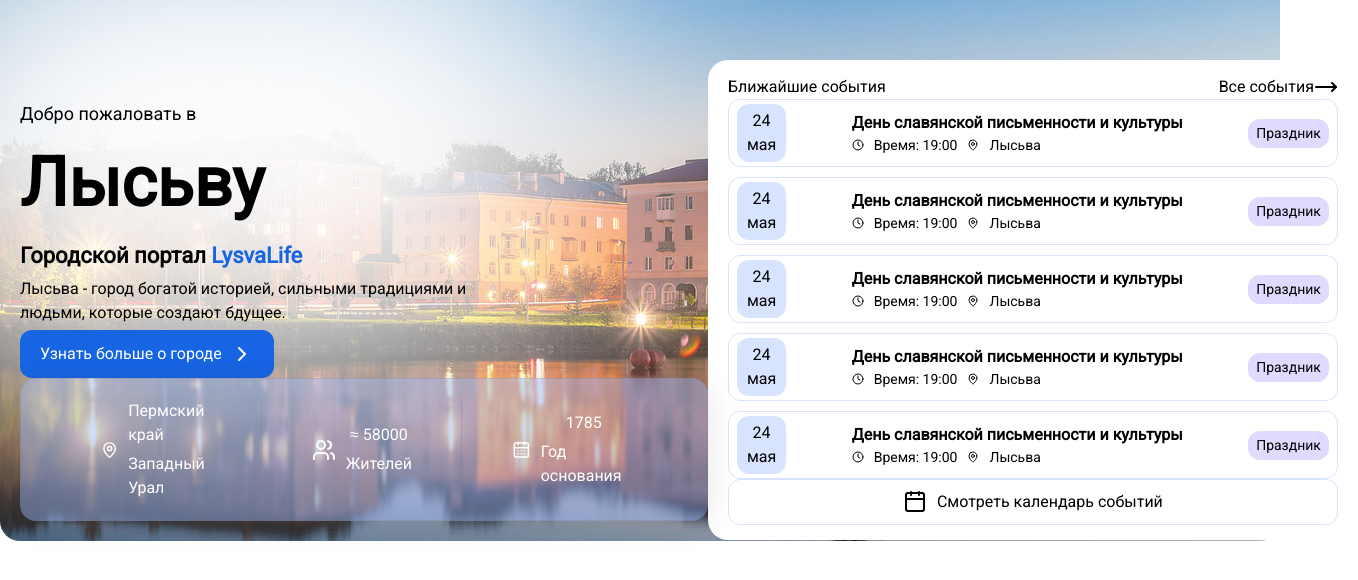
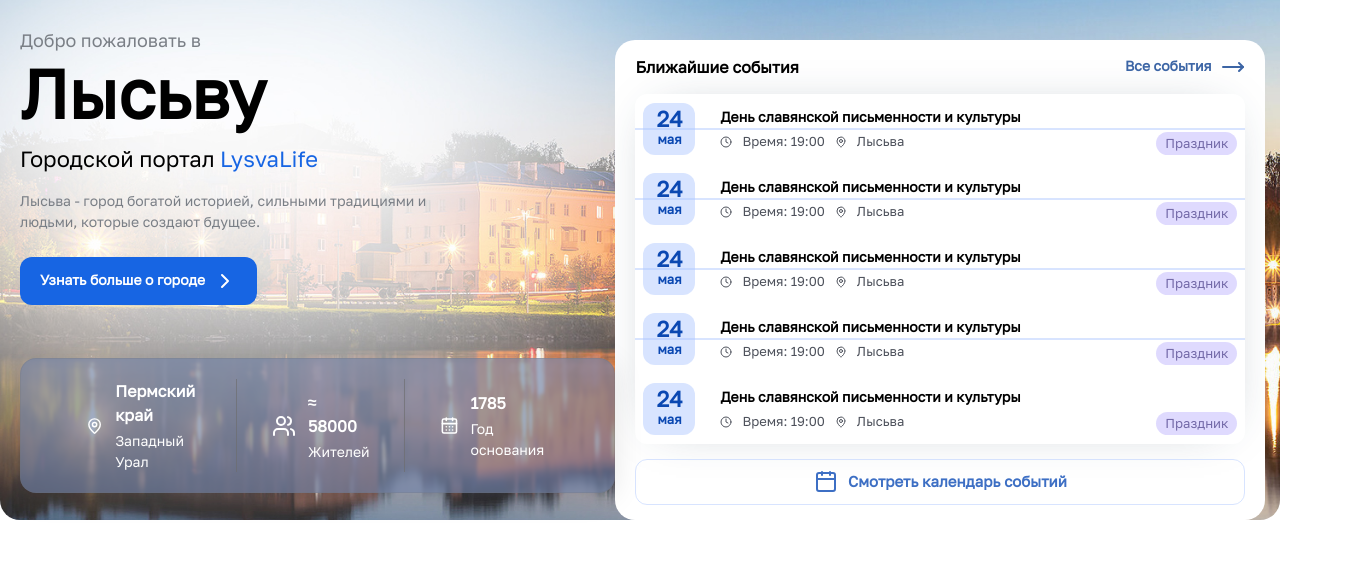
Before and after one commit to Poolryz/cityPortal, a Next.js app: page / in a window 1280 px wide. Shown: the top 580 px of the page, 1358 px wide, since content can reach past the window. Built offline with nearby package versions, Linux system fonts and the light colour scheme.

Commit message:
Изменение стилей для главной страницы -Убрал (пока) не нужные layout

```diff
--- a/src/app/(auth)/layout.tsx
+++ /dev/null
@@ -1,12 +0,0 @@
-import '@/app/globals.scss'
-
-export const metadata = {
-}
-
-export default function AuthLayout({ children }) {
-    return (
-        <>
-            {children}
-        </>
-    )
-}
--- a/src/app/(private)/admin/layout.tsx
+++ /dev/null
@@ -1,7 +0,0 @@
-export default function AdminLayout({ children }) {
-    return (
-        <main>
-            {children}
-        </main>
-    )
-}
--- a/src/app/(public)/layout.tsx
+++ /dev/null
@@ -1,16 +0,0 @@
-import HeaderComponent from "@/components/HeaderComponent/HeaderComponent"
-
-export const metadata = {
-}
-
-export default function PublicLayout({ children }) {
-    return (
-        <>
-            <HeaderComponent />
-            <main className='_container'>
-                {children}
-            </main>
-            <footer></footer>
-        </>
-    )
-}
--- a/src/app/layout.tsx
+++ b/src/app/layout.tsx
@@ -1,18 +1,23 @@
 import '@/app/globals.scss'
-import { Roboto } from 'next/font/google'
+import { Golos_Text } from 'next/font/google'
+import type { Viewport } from 'next'
 
-const roboto = Roboto({
+export const viewport: Viewport = {
+}
+
+const golosText = Golos_Text({
   weight: '400',
-  subsets: ['latin'],
 })
 
 
 export const metadata = {
+
 }
 
 export default function RootLayout({ children }) {
   return (
-    <html lang="en" className={roboto.className}>
+    <html lang="en" className={golosText.className}>
+      <meta name="viewport" content=""></meta>
       <body>
         {children}
       </body>
--- a/src/app/styles.module.scss
+++ b/src/app/styles.module.scss
@@ -1,30 +1,32 @@
 .hero {
     &__body {
         background: url("/heroBg.jpg") no-repeat center/100%;
-        padding: 60px 0 0;
         border-radius: 0 0 20px 20px;
+        min-height: 520px;
     }
 
     &__content {
         display: flex;
         justify-content: space-between;
-        height: 100%;
+        min-height: 520px;
     }
 
 
     &__left {
         display: flex;
         flex-direction: column;
-        justify-content: space-between;
-        padding: 40px 0 20px 0;
+        justify-content: space-around;
+
     }
 
-    &__right {}
+    &__right {
+        align-self: flex-end;
+    }
 }
 
 .container {
     max-width: 1640px;
     padding: 0 20px;
     margin: 0 auto;
-    height: 100%;
+    min-height: 520px;
 }
--- a/src/components/EventHeroComponent/EventHeroComponent.tsx
+++ b/src/components/EventHeroComponent/EventHeroComponent.tsx
@@ -11,7 +11,7 @@ function EventHeroComponent() {
                 </div>
                 <ul className={styles["event-hero__list"]}>
                     <li className={styles["event-hero__item"]}>
-                        <div className={styles["event-hero__date"]}><div className={styles["event-hero__number"]}>24</div><div className={styles["event-hero__month"]}></div> мая</div>
+                        <div className={styles["event-hero__date"]}><div className={styles["event-hero__number"]}>24</div><div className={styles["event-hero__month"]}>мая</div> </div>
                         <div className={styles["event-hero__info"]}>
                             <div className={styles["event-hero__name"]}>День славянской письменности и культуры</div>
                             <div className={styles["event-hero__location"]}>
@@ -23,7 +23,7 @@ function EventHeroComponent() {
                         </div>
                     </li>
                     <li className={styles["event-hero__item"]}>
-                        <div className={styles["event-hero__date"]}><div className={styles["event-hero__number"]}>24</div><div className={styles["event-hero__month"]}></div> мая</div>
+                        <div className={styles["event-hero__date"]}><div className={styles["event-hero__number"]}>24</div><div className={styles["event-hero__month"]}>мая</div> </div>
                         <div className={styles["event-hero__info"]}>
                             <div className={styles["event-hero__name"]}>День славянской письменности и культуры</div>
                             <div className={styles["event-hero__location"]}>
@@ -35,7 +35,7 @@ function EventHeroComponent() {
                         </div>
                     </li>
                     <li className={styles["event-hero__item"]}>
-                        <div className={styles["event-hero__date"]}><div className={styles["event-hero__number"]}>24</div><div className={styles["event-hero__month"]}></div> мая</div>
+                        <div className={styles["event-hero__date"]}><div className={styles["event-hero__number"]}>24</div><div className={styles["event-hero__month"]}>мая</div> </div>
                         <div className={styles["event-hero__info"]}>
                             <div className={styles["event-hero__name"]}>День славянской письменности и культуры</div>
                             <div className={styles["event-hero__location"]}>
@@ -47,7 +47,7 @@ function EventHeroComponent() {
                         </div>
                     </li>
                     <li className={styles["event-hero__item"]}>
-                        <div className={styles["event-hero__date"]}><div className={styles["event-hero__number"]}>24</div><div className={styles["event-hero__month"]}></div> мая</div>
+                        <div className={styles["event-hero__date"]}><div className={styles["event-hero__number"]}>24</div><div className={styles["event-hero__month"]}>мая</div> </div>
                         <div className={styles["event-hero__info"]}>
                             <div className={styles["event-hero__name"]}>День славянской письменности и культуры</div>
                             <div className={styles["event-hero__location"]}>
@@ -59,7 +59,7 @@ function EventHeroComponent() {
                         </div>
                     </li>
                     <li className={styles["event-hero__item"]}>
-                        <div className={styles["event-hero__date"]}><div className={styles["event-hero__number"]}>24</div><div className={styles["event-hero__month"]}></div> мая</div>
+                        <div className={styles["event-hero__date"]}><div className={styles["event-hero__number"]}>24</div><div className={styles["event-hero__month"]}>мая</div> </div>
                         <div className={styles["event-hero__info"]}>
                             <div className={styles["event-hero__name"]}>День славянской письменности и культуры</div>
                             <div className={styles["event-hero__location"]}>
--- a/src/components/EventHeroComponent/styles.module.scss
+++ b/src/components/EventHeroComponent/styles.module.scss
@@ -13,26 +13,49 @@
         justify-content: space-between;
     }
 
-    &__title {}
+    &__title {
+        font-weight: 600;
+    }
 
     &__link {
         display: flex;
+        font-weight: 600;
+        font-size: 14px;
         flex-direction: row;
+        gap: 10px;
+        color: #3c65a5;
     }
 
     &__list {
         display: flex;
         flex-direction: column;
         gap: 10px;
+        margin: 15px 0;
+        padding: 5px 0;
+        box-shadow: 0px 0px 48px -24px rgba(34, 60, 80, 0.4);
+        border-radius: 12px;
     }
 
     &__item {
+        cursor: pointer;
         display: flex;
         justify-content: space-between;
         align-items: center;
         padding: 4px 8px;
-        border: 1px solid #aac4ff76;
-        border-radius: 12px;
+        gap: 25px;
+        position: relative;
+
+        &:not(:last-child) {
+            &::after {
+                position: absolute;
+                content: "";
+                width: 100%;
+                height: 2px;
+                background-color: #aac4ff76;
+                bottom: -5;
+                right: 0;
+            }
+        }
     }
 
     &__date {
@@ -42,27 +65,43 @@
         background-color: #aac4ff76;
         padding: 5px 10px;
         border-radius: 12px;
-
+        color: #0b48b2;
+        min-width: 52px;
+        min-height: 52px;
     }
 
     &__number {
         display: flex;
         align-items: center;
+        font-size: 22px;
+        font-weight: 600;
+        line-height: 1;
     }
 
-    &__month {}
+    &__month {
+        font-size: 13px;
+        font-weight: 600;
+    }
 
-    &__info {}
+    &__info {
+        flex: 100%;
+        display: flex;
+        flex-direction: column;
+        gap: 5px;
+    }
 
     &__name {
         font-weight: 600;
+        font-size: 14px;
+
     }
 
     &__location {
         display: flex;
         align-items: center;
         gap: 10px;
-        font-size: 14px;
+        font-size: 13px;
+        color: #4d515b;
     }
 
     &__time {
@@ -74,13 +113,20 @@
     }
 
     &__category {
+        align-self: flex-end;
+        color: #7369a8;
         background-color: #beb4fc7d;
-        padding: 4px 8px;
-        font-size: 14px;
+        padding: 5px 9px;
+        font-size: 13px;
         border-radius: 12px;
+        line-height: 1;
     }
 
     &__button {
+        cursor: pointer;
+        font-size: 15px;
+        font-weight: 600;
+        color: #3d6fc4;
         display: flex;
         flex-direction: row;
         justify-content: center;
@@ -89,6 +135,5 @@
         padding: 10px 15px;
         border: 1px solid #aac4ff76;
         border-radius: 12px;
-
     }
 }
--- a/src/components/HeroTextComponent/styles.module.scss
+++ b/src/components/HeroTextComponent/styles.module.scss
@@ -6,22 +6,26 @@
 
     &__span {
         font-size: 18px;
-
+        color: #7a7f86;
     }
 
     &__title-h1 {
         font-size: 68px;
         font-weight: 600;
+        line-height: 1;
     }
 
     &__title {
         font-size: 22px;
-        font-weight: 600;
+        font-weight: 500;
+        padding: 10px 0;
     }
 
     &__text {
-        font-size: 16px;
+        font-size: 14px;
         max-width: 450px;
+        color: #7a7f86;
+        margin: 0 0 20px 0;
     }
 
     &__link {
@@ -29,7 +33,9 @@
     }
 
     &__button {
+        font-size: 14px;
         color: #ffffff;
+        font-weight: 600;
         padding: 12px 20px;
         display: flex;
         flex-direction: row;
--- a/src/components/InfoHeroComponent/styles.module.scss
+++ b/src/components/InfoHeroComponent/styles.module.scss
@@ -1,6 +1,6 @@
 .info-hero {
     padding: 20px 30px;
-    background: #95b4f770;
+    background: #6f7fa4a5;
     border-radius: 16px;
     box-shadow: 0 4px 30px #0000001a;
     backdrop-filter: blur(1.8px);
@@ -18,9 +18,9 @@
         display: flex;
         align-items: center;
 
-        gap: 10px;
+        gap: 12px;
 
-        padding: 0 50px;
+        padding: 0 35px;
 
         &:not(:last-child) {
 
@@ -32,7 +32,7 @@
                 content: '';
                 width: 1px;
                 height: 100%;
-                background-color: #6e6d6d33;
+                background-color: #6e6d6da4;
             }
         }
 
@@ -41,11 +41,15 @@
     &__block {
         display: flex;
         flex-direction: column;
-        align-items: center;
-        gap: 5px;
+        align-items: flex-start;
+        gap: 3px;
     }
 
-    &__label {}
+    &__label {
+        font-weight: 600;
+    }
 
-    &__span {}
+    &__span {
+        font-size: 14px;
+    }
 }
```
